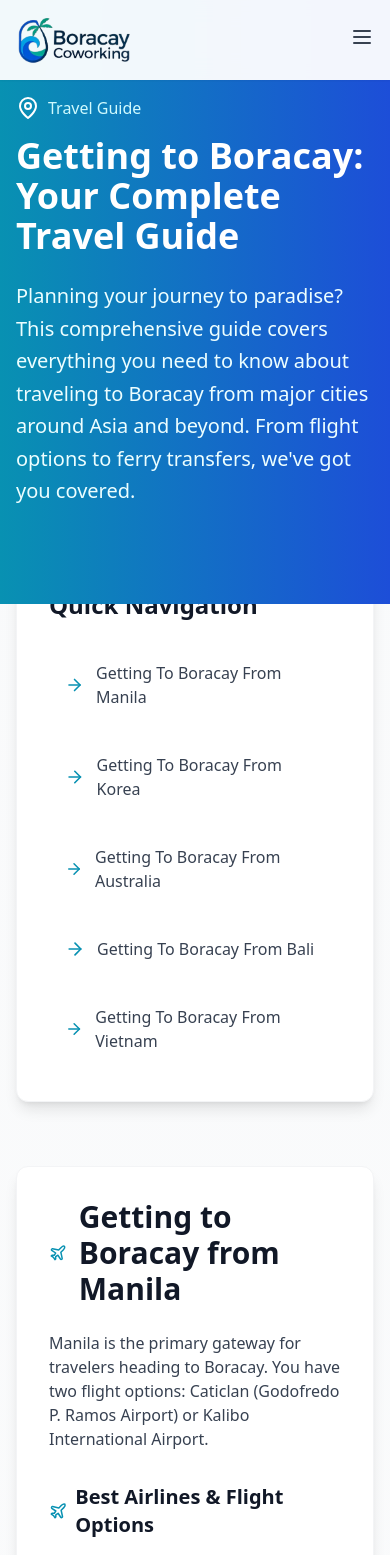
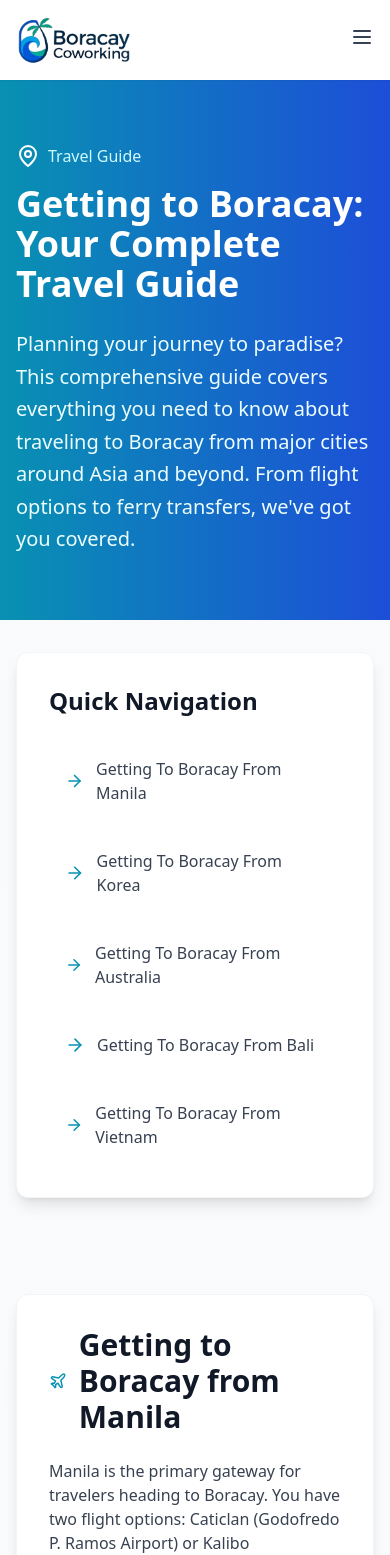
Before and after one commit to appy-eth/boracay-coworking, a React (Vite) app: page /getting-to-boracay in a window 390 px wide. Shown: the top 1555 px of the page. Built offline with nearby package versions, Linux system fonts and the light colour scheme.

Commit message:
Fix layout spacing on Getting to Boracay page
- Add top padding to account for fixed navigation bar
- Change hero section padding for better responsiveness
- Replace negative margin with positive padding for TOC section
- Prevents blue hero section from overlapping content below

```diff
--- a/src/components/GettingToBoracay.tsx
+++ b/src/components/GettingToBoracay.tsx
@@ -2,9 +2,9 @@ import { Plane, Ship, MapPin, DollarSign, Clock, ArrowRight } from 'lucide-react
 
 export default function GettingToBoracay() {
   return (
-    <div className="min-h-screen bg-gradient-to-b from-gray-50 to-white">
+    <div className="min-h-screen bg-gradient-to-b from-gray-50 to-white pt-20">
       {/* Hero Section */}
-      <section className="relative bg-gradient-to-r from-cyan-600 to-blue-700 text-white py-24">
+      <section className="relative bg-gradient-to-r from-cyan-600 to-blue-700 text-white py-16 md:py-24">
         <div className="max-w-4xl mx-auto px-4 sm:px-6 lg:px-8">
           <div className="flex items-center gap-2 mb-4">
             <MapPin className="w-6 h-6" />
@@ -20,7 +20,7 @@ export default function GettingToBoracay() {
       </section>
 
       {/* Table of Contents */}
-      <section className="max-w-4xl mx-auto px-4 sm:px-6 lg:px-8 -mt-12">
+      <section className="max-w-4xl mx-auto px-4 sm:px-6 lg:px-8 py-8">
         <div className="bg-white rounded-xl shadow-lg p-8 border border-gray-100">
           <h2 className="text-2xl font-bold text-gray-900 mb-6">Quick Navigation</h2>
           <div className="space-y-3">
```
